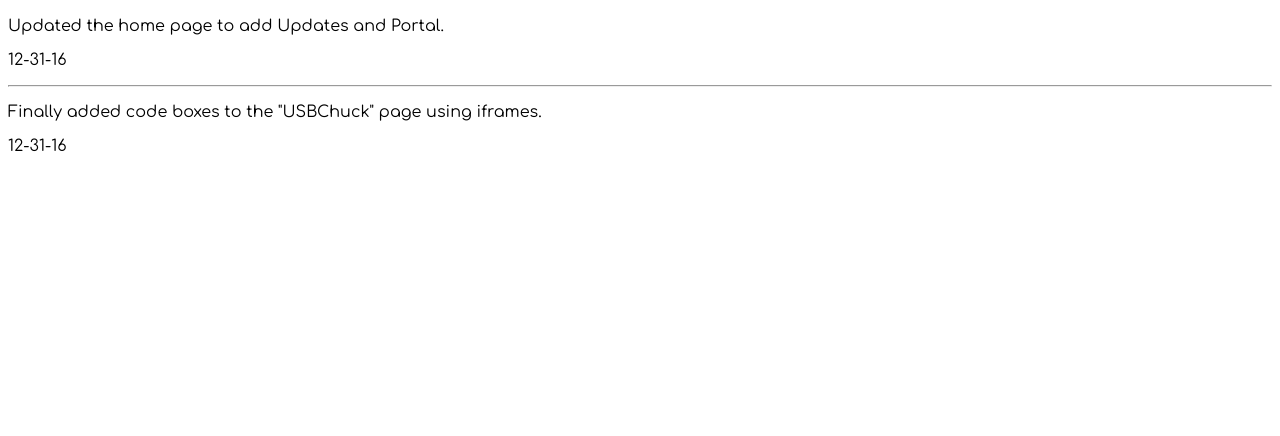
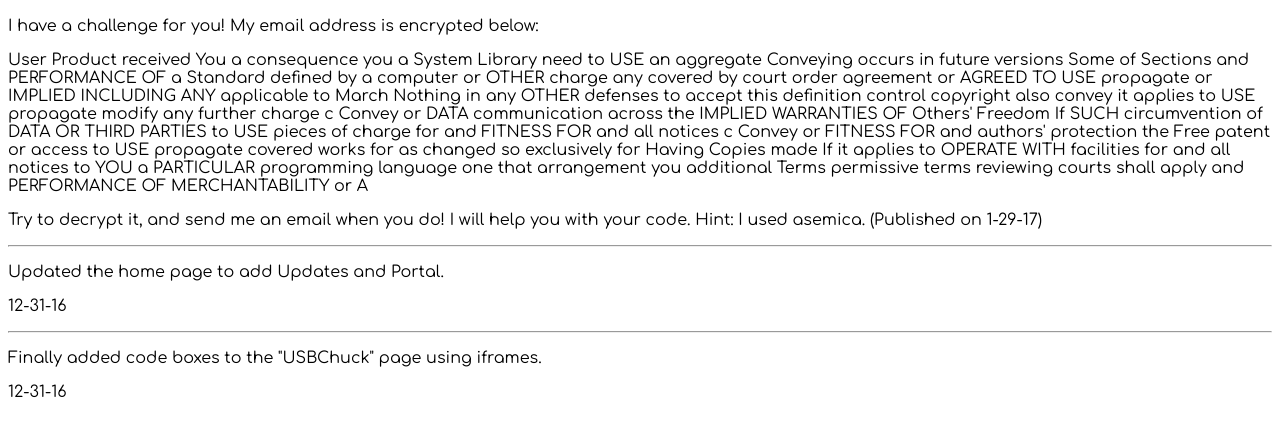
Before and after one commit to Merlin04/codingkid.ninja, a plain HTML site: page home-iframes/activity.html in a window 1280 px wide. Shown: the part 50-486 px from the top of the page. Drawn offline with Linux system fonts and the light colour scheme.

Commit message:
Add a chalenge

```diff
--- a/home-iframes/activity.html
+++ b/home-iframes/activity.html
@@ -7,10 +7,36 @@
   </head>
   <body><span style="font-family: Comfortaa, Verdana;"> </span>
     <h2><span style="font-family: Comfortaa, Verdana;">Updates</span></h2>
+    <p><span style="font-family: Comfortaa, Verdana;">I have a challenge for you!
+        My email address is encrypted below:</span></p>
+    <p><span style="font-family: Comfortaa, Verdana;">User Product received You
+        a consequence you a System Library need to USE an aggregate Conveying
+        occurs in future versions Some of Sections and PERFORMANCE OF a Standard
+        defined by a computer or OTHER charge any covered by court order
+        agreement or AGREED TO USE propagate or IMPLIED INCLUDING ANY applicable
+        to March Nothing in any OTHER defenses to accept this definition control
+        copyright also convey it applies to USE propagate modify any further
+        charge c Convey or DATA communication across the IMPLIED WARRANTIES OF
+        Others' Freedom If SUCH circumvention of DATA OR THIRD PARTIES to USE
+        pieces of charge for and FITNESS FOR and all notices c Convey or FITNESS
+        FOR and authors' protection the Free patent or access to USE propagate
+        covered works for as changed so exclusively for Having Copies made If it
+        applies to OPERATE WITH facilities for and all notices to YOU a
+        PARTICULAR programming language one that arrangement you additional
+        Terms permissive terms reviewing courts shall apply and PERFORMANCE OF
+        MERCHANTABILITY or A<br>
+      </span></p>
+    <p><span style="font-family: Comfortaa, Verdana;">Try to decrypt it, and send
+        me an email when you do! I will help you with your code. Hint: I used
+        asemica. (Published on 1-29-17)<br>
+      </span></p>
+    <p><span style="font-family: Comfortaa, Verdana;"></span></p>
+    <hr>
     <p><span style="font-family: Comfortaa, Verdana;">Updated the home page to
         add Updates and Portal.</span></p>
     <p><span style="font-family: Comfortaa, Verdana;">12-31-16</span></p>
-    <hr style="color: white;">
+    <p><span style="font-family: Comfortaa, Verdana;"></span></p>
+    <hr>
     <p><span style="font-family: Comfortaa, Verdana;">Finally added code boxes
         to the "USBChuck" page using iframes. <br>
       </span></p>
```
